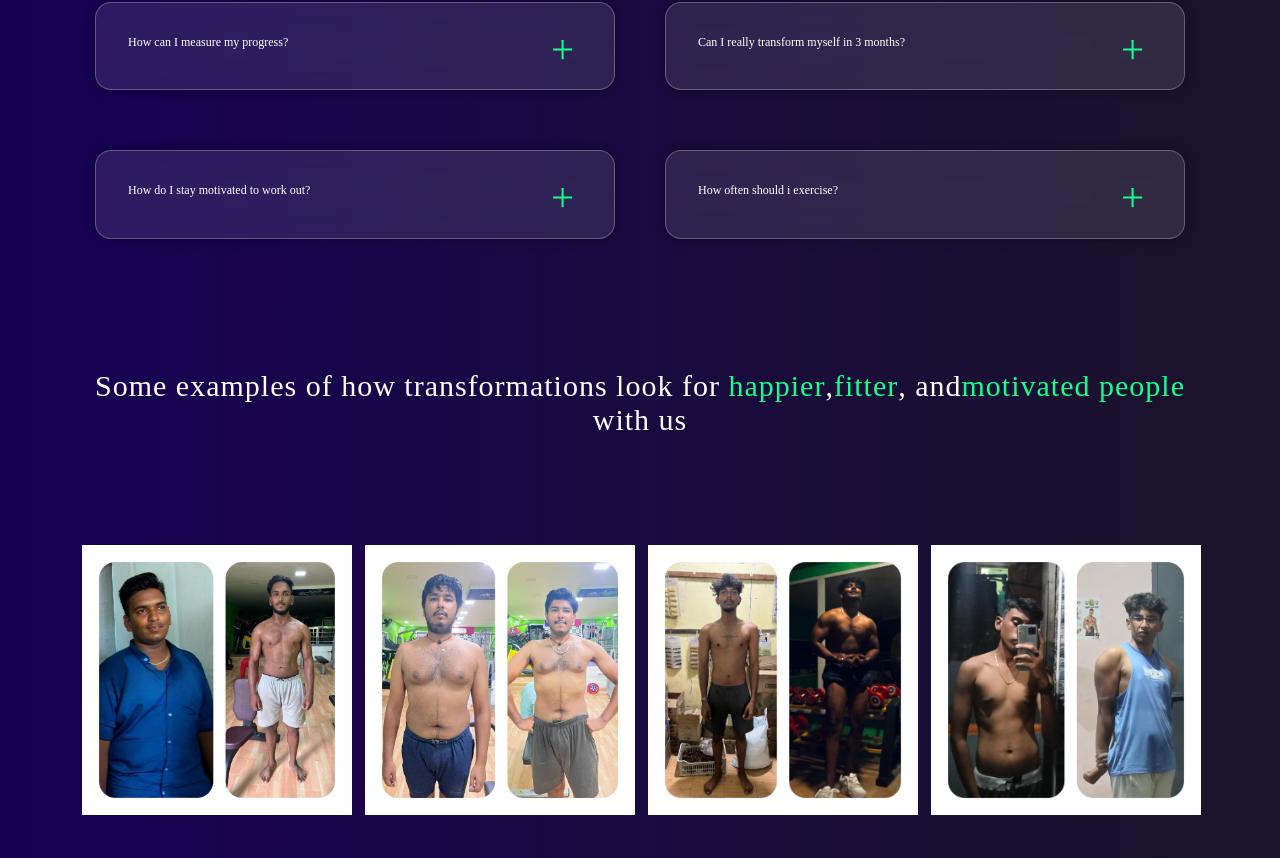
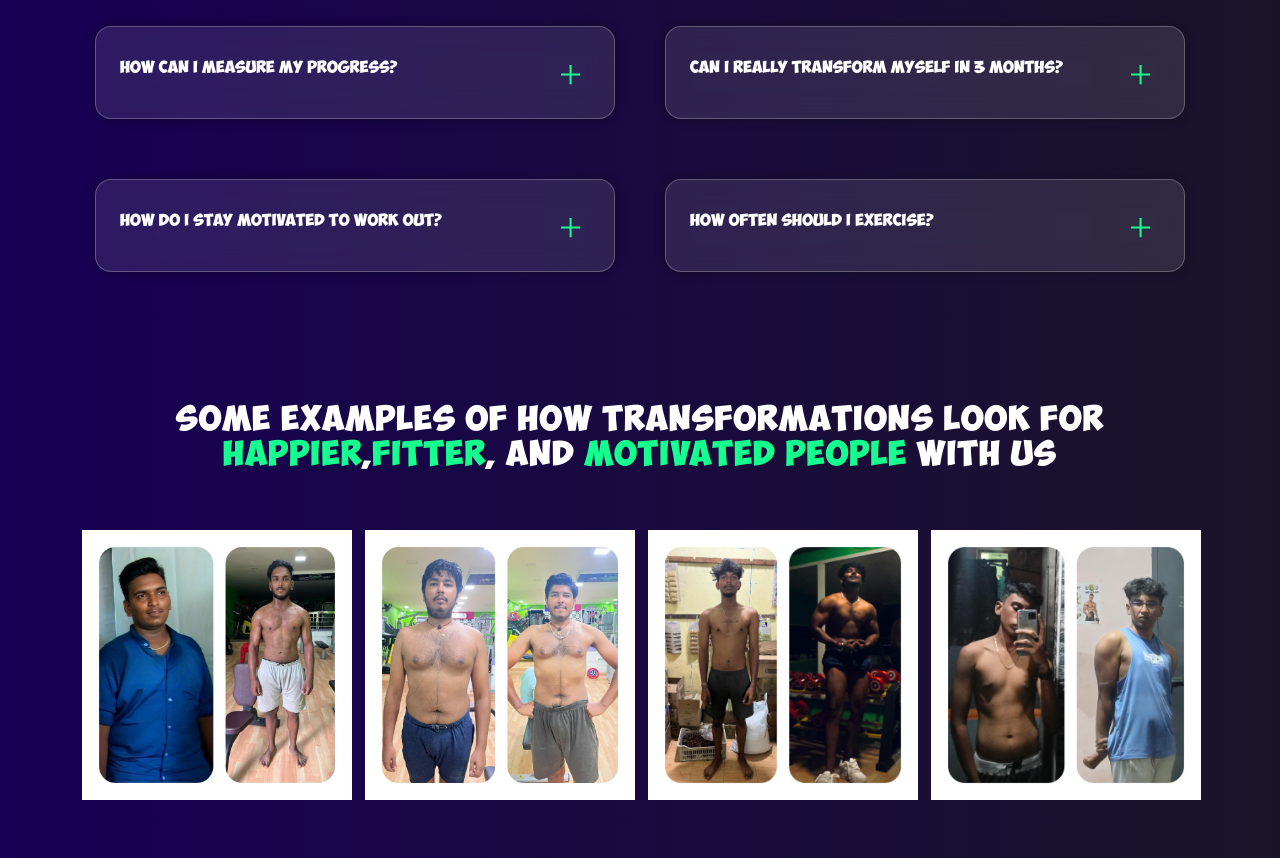
Before and after one commit to Yogieeww/gym-repository, a React (Create React App) app: page / in a window 1280 px wide. Shown: the part 3242-4100 px from the top of the page. Built offline with nearby package versions, Linux system fonts and the light colour scheme.

Commit message:
error fixes

```diff
--- a/src/App.css
+++ b/src/App.css
@@ -1,39 +1,6 @@
-.App {
-  text-align: center;
+body {
+  margin: 0;
+  -webkit-font-smoothing: antialiased;
+  -moz-osx-font-smoothing: grayscale;
+   background-image:linear-gradient(to left, rgb(27 20 41), #160055);
 }
-
-
-.App-logo {
-  height: 40vmin;
-  pointer-events: none;
-}
-
-@media (prefers-reduced-motion: no-preference) {
-  .App-logo {
-    animation: App-logo-spin infinite 20s linear;
-  }
-}
-
-.App-header {
-  background-color: #282c34;
-  min-height: 100vh;
-  display: flex;
-  flex-direction: column;
-  align-items: center;
-  justify-content: center;
-  font-size: calc(10px + 2vmin);
-  color: white;
-}
-
-.App-link {
-  color: #61dafb;
-}
-
-@keyframes App-logo-spin {
-  from {
-    transform: rotate(0deg);
-  }
-  to {
-    transform: rotate(360deg);
-  }
-}
--- a/src/App.js
+++ b/src/App.js
@@ -6,10 +6,10 @@ import Home from "./Pages/Home";
 import ScrollToTop from "./Components/ScrollToTop";
 // import Login from "./Components/Login"
 
+
+
 import {
   BrowserRouter as Router,
-  Route,
-  Routes,
 
 } from "react-router-dom";
 import "bootstrap/dist/css/bootstrap.min.css";
@@ -17,18 +17,20 @@ import "./App.css";
 import "./style.css";
 
 const App = () => {
+
   return (
     <>
       <Router>
         <ScrollToTop />
+        <Home />
         {/* <Navbar /> */}
-        <Routes>
+        {/* <Routes>
           <Route path="/" element={<Home />} />
-          {/* <Route path="/plans" element={<Plans />} />
+          <Route path="/plans" element={<Plans />} />
           <Route path="/aboutus" element={<Aboutus />} />
           <Route path="*" element={<Navigate to="/" />} />
-          <Route path="login" element={<Login />} /> */}
-        </Routes>
+          <Route path="login" element={<Login />} />
+        </Routes> */}
       </Router>
     </>
   );
--- a/src/Components/FAQ.js
+++ b/src/Components/FAQ.js
@@ -13,13 +13,13 @@ const FAQ = (props) => {
       className="faq "
       onClick={() => setIsAnswerShowing((prev) => !prev)}
     >
-      <div>
+      <div className="faq-content">
         <h3>{props.question}</h3>
         <button className="faq__icon">
           {isAnswerShowing ? <AiOutlineMinus /> : <AiOutlinePlus />}
         </button>
-        {isAnswerShowing && <p>{props.answer} </p>}
       </div>
+      {isAnswerShowing && <p>{props.answer} </p>}
     </article>
   );
 };
--- a/src/Components/Footer.js
+++ b/src/Components/Footer.js
@@ -21,7 +21,7 @@ const Footer = () => {
               Connect <strong className="green">With</strong>
             </h1>
             <p>
-              Feel free to <span className="green">connect </span>with me
+              Feel free to <span className="green">connect </span>with us
             </p>
             <ul className="footer-social-links">
               <li className="social-icons">
--- a/src/Components/Transformation.js
+++ b/src/Components/Transformation.js
@@ -9,14 +9,14 @@ const Transformation = () => {
   return (
     <Container fluid className="transformation-section" id="transformation">
       <Container className="transformation-content">
-        <h2>
-          {" "}
+        <h2 style={{textAlign: "center"}}>
+
           Some examples of how transformations look for{" "}
           <strong className="green">happier</strong>,
-          <strong className="green">fitter</strong>, and
+          <strong className="green">fitter</strong>, and{" "}
           <strong className="green">motivated people</strong> with us
         </h2>
-        <Row className="g-3">
+        <Row className="g-3" >
           <Col md={3} className="transformation-pics">
             <img src={krish} alt="krish" style={{ width: "270px" }} />{" "}
           </Col>
@@ -24,18 +24,10 @@ const Transformation = () => {
             <img src={ashwin} alt="ashwin" style={{ width: "270px" }} />{" "}
           </Col>
           <Col md={3} className="transformation-pics">
-            <img
-              src={yogi}
-              alt="yogi"
-              style={{ width: "270px",  }}
-            />{" "}
+            <img src={yogi} alt="yogi" style={{ width: "270px" }} />{" "}
           </Col>
           <Col md={3} className="transformation-pics">
-            <img
-              src={babu}
-              alt="babu"
-              style={{ width: "270px",  }}
-            />{" "}
+            <img src={babu} alt="babu" style={{ width: "270px" }} />{" "}
           </Col>
         </Row>
       </Container>
--- a/src/index.js
+++ b/src/index.js
@@ -1,14 +1,22 @@
+// import React from "react";
+// import ReactDOM from "react-dom";
+// import "./index.css";
+// import App from "./App";
+// import reportWebVitals from "./reportWebVitals";
+
+// ReactDOM.render(
+//   <React.StrictMode>
+//     <App />
+//   </React.StrictMode>,
+//   document.getElementById("root")
+// );
+
+// reportWebVitals();
+
 import React from "react";
-import ReactDOM from "react-dom";
-import "./index.css";
+import { createRoot } from "react-dom";
 import App from "./App";
-import reportWebVitals from "./reportWebVitals";
 
-ReactDOM.render(
-  <React.StrictMode>
-    <App />
-  </React.StrictMode>,
-  document.getElementById("root")
-);
-
-reportWebVitals();
+// Replace ReactDOM.render with createRoot
+const root = createRoot(document.getElementById("root"));
+root.render(<App />);
--- a/src/style.css
+++ b/src/style.css
@@ -13,7 +13,10 @@ html {
 
   --imp-text-color: #14ff8e;
 }
-
+@font-face {
+  font-family: ObelixPro;
+  src: url("./obelixpro/ObelixProB-cyr.ttf");
+}
 .green {
   color: var(--imp-text-color) !important;
 }
@@ -140,12 +143,11 @@ button:focus {
   opacity: 0.9 !important;
 }
 
-@media (max-width: 770px){
-   .navbar-nav ,.nav-item a  {
+@media (max-width: 770px) {
+  .navbar-nav,
+  .nav-item a {
     font-size: 11.3px !important;
-
   }
-
 }
 @media (max-width: 768px) {
   .navbar {
@@ -162,21 +164,20 @@ button:focus {
   } */
 }
 
-
-
 @media (max-width: 768px) {
   .nav-link {
     padding: 0.7rem 1rem !important;
   }
-  .nav-item ,.nav-link {
+  .nav-item,
+  .nav-link {
     display: flex;
     align-items: center;
     justify-content: center;
   }
-   .navbar-nav ,.nav-item a  {
+  .navbar-nav,
+  .nav-item a {
     font-size: 11.3px !important;
   }
-
 }
 
 .navbar-brand {
@@ -197,8 +198,6 @@ button:focus {
 .nav-link {
   padding: 0.8rem 1rem !important;
 }
-
-
 
 .navbar-nav .nav-item {
   position: relative;
@@ -326,7 +325,7 @@ button:focus {
   background-position: top center;
   background-repeat: no-repeat;
   padding-bottom: 30px !important;
-  padding-top: 3  0px !important;
+  padding-top: 3 0px !important;
   object-fit: cover;
 }
 
@@ -334,7 +333,6 @@ button:focus {
   padding: 0rem 0 2rem !important;
   color: whitesmoke;
   text-align: left;
-
 }
 
 .heading-name {
@@ -394,22 +392,43 @@ button:focus {
   background-color: #464646d7 !important;
   border-color: #14ff8e !important;
 }
+@media (max-width: 1024px) {
+  .gts-btn-inner {
+     width: 55%;
 
-@media (max-width:320px){
-  .gts-btn-inner{
+  }
+  .getstarted__text {
+    font-size: 12px;
+    margin-top: 2px;
+  }
+  .arrow-icon {
+    width: 45px;
+  }
+}
+@media (max-width: 440px) {
+  .gts-btn-inner {
      width: 55%;
 
   }
   .getstarted__text {
     font-size: 10px;
-
+    margin-top: 2px;
   }
-  .arrow-icon{
+  .arrow-icon {
     width: 30px;
   }
 }
-
-
+@media (max-width: 320px) {
+  .gts-btn-inner {
+    width: 55%;
+  }
+  .getstarted__text {
+    font-size: 10px;
+  }
+  .arrow-icon {
+    width: 30px;
+  }
+}
 
 /* --------- */
 /* Topics*/
@@ -441,7 +460,6 @@ button:focus {
   /* transform: scale(1.02) !important; */
   overflow: hidden !important;
   box-shadow: 0 4px 4px 5px rgba(10, 255, 90, 0.561) !important;
-
 }
 .card-title {
   font: 900 25px Nunito Sans;
@@ -555,9 +573,8 @@ button:focus {
   color: #acacac;
 }
 
-
-@media (max-width:320px){
-  .blur-rectangle > p{
+@media (max-width: 320px) {
+  .blur-rectangle > p {
     font-size: 12px;
   }
 }
@@ -617,6 +634,11 @@ button:focus {
   /* background: #521a49; */
   border-radius: 50px;
 }
+.faq-content {
+  display: flex;
+  justify-content: space-between;
+  align-items: center;
+}
 .faqs-content > h2 {
   color: white;
   font: 900 25px ObelixPro;
@@ -629,7 +651,7 @@ button:focus {
   background-color: rgba(255, 255, 255, 0.1);
   box-shadow: 0 0 10px 1px rgba(0, 0, 0, 0.25);
   backdrop-filter: blur(16px);
-  padding: 2rem;
+  padding: 1.5rem;
   border-radius: 1rem;
   cursor: pointer;
 }
@@ -639,8 +661,6 @@ button:focus {
   border: transparent !important;
   color: #14ff8e;
   font-size: 1.7rem;
-  float: right;
-  margin-top: -7%;
   cursor: pointer;
 }
 .faqs-strip {
@@ -652,13 +672,13 @@ button:focus {
 }
 
 .faq:hover {
-  transform: translateY(2px) !important;
+  transform: translateY(-2px) !important;
   overflow: hidden !important;
-  box-shadow: 0 4px 4px 5px rgba(10, 255, 90, 0.561) !important;
+  box-shadow: 0 4px 4px 5px #14ff8e !important;
 }
 .faq p {
   margin-top: 1.5rem;
-  color: #0aff5a;
+  color: #14ff8e;
   font-family: Nunito;
 }
 
@@ -768,9 +788,9 @@ button:focus {
   color: #d7d7d7;
 }
 
-@media (max-width:320px) {
-  .social-icons{
-    padding: 10px 30px;
+@media (max-width: 440px) {
+  .social-icons {
+    padding: 10px;
   }
 }
 
@@ -781,7 +801,6 @@ button:focus {
 }
 .login-heading {
   padding-top: 40px !important;
-
 }
 .login-heading h3 {
   background: linear-gradient(50deg, #0f0 5.08%, #d601dc 95.79%);
@@ -812,7 +831,6 @@ button:focus {
 
 .login-header-right {
   padding-top: 1rem;
-
 }
 .login__rectangle {
   border-style: solid;
@@ -862,7 +880,7 @@ button:focus {
 .input-container input:valid ~ label {
   top: 0;
   font-size: 12px;
-  background: #190C3A;
+  background: #190c3a;
 }
 
 .input-container > input:hover {
@@ -872,7 +890,7 @@ button:focus {
 .input-container > input:focus {
   border-color: #14ff8e;
 }
-.toggle-password-visibility{
+.toggle-password-visibility {
   font-size: 15px;
   color: #14ff8e;
   position: absolute;
@@ -907,7 +925,6 @@ button:focus {
   display: flex;
   align-items: center;
   justify-content: center;
-
 }
 
 .loginui-btn-inner {
@@ -926,7 +943,6 @@ button:focus {
   font-size: 12px;
   color: #14ff8e;
   font-weight: 700;
-
 }
 
 .loginui-btn-inner:hover {
@@ -946,16 +962,16 @@ button:focus {
   font: 100 15px ObelixPro;
 }
 
-.fgp{
+.fgp {
   margin-top: 1rem;
 }
-.fgp > a{
+.fgp > a {
   font: 100 15px Nunito;
   letter-spacing: 1px;
   text-decoration: none;
   color: #cacaca;
 }
-.dha__container{
+.dha__container {
   display: flex;
   align-items: center;
   justify-content: center;
@@ -963,39 +979,67 @@ button:focus {
   margin-top: 1rem;
   gap: 5px;
 }
-.dha-text{
+.dha-text {
   font: bold 15px Nunito;
   color: #ffffff;
 }
-.dha__container > a{
+.dha__container > a {
   color: #14ff8e;
   font: bold 15px Nunito;
   text-decoration: none;
 }
 
-@media (max-width:320px){
-  .input-container> input{
+@media (max-width: 320px) {
+  .input-container > input {
     width: 30vh;
     height: 45px;
     font-size: 15px;
   }
-  .loginui-btn{
+  .loginui-btn {
     margin-left: -5%;
   }
 }
 
-.transformation-section{
+/* TRANSFORMATION */
+
+.transformation-section {
   padding-top: 40px;
+  justify-content: center;
+  padding-bottom: 30px;
+}
 
+.transformation-pics {
+  padding-top: 50px;
+  padding-bottom: 100px;
 }
-.transformation-pics{
-  padding-top: 100px;
-  padding-bottom: 150px;
-
-}
-.transformation-content h2{
+.transformation-content strong {
   text-align: center;
-font: 100 30px ObelixPro;
+  font: 100 25px ObelixPro;
   color: white;
   letter-spacing: 1px;
 }
+.transformation-content h2 {
+  text-align: center;
+  font: 100 25px ObelixPro;
+  color: white;
+  letter-spacing: 1px;
+}
+
+@media (width: 320px) {
+  .transformation-content h2 {
+    font-size: 15px;
+    line-height: 30px;
+  }
+}
+@media (width: 320px) {
+  .transformation-content strong {
+    font-size: 15px;
+    line-height: 30px;
+  }
+}
+
+@media (width: 768px) {
+  .transformation-pics {
+    padding: 2rem 15rem;
+  }
+}
```
Also changed, not shown: src/Pages/Home.js (+8 -7 lines). Lines whose indentation alone changed are shown as unchanged.
